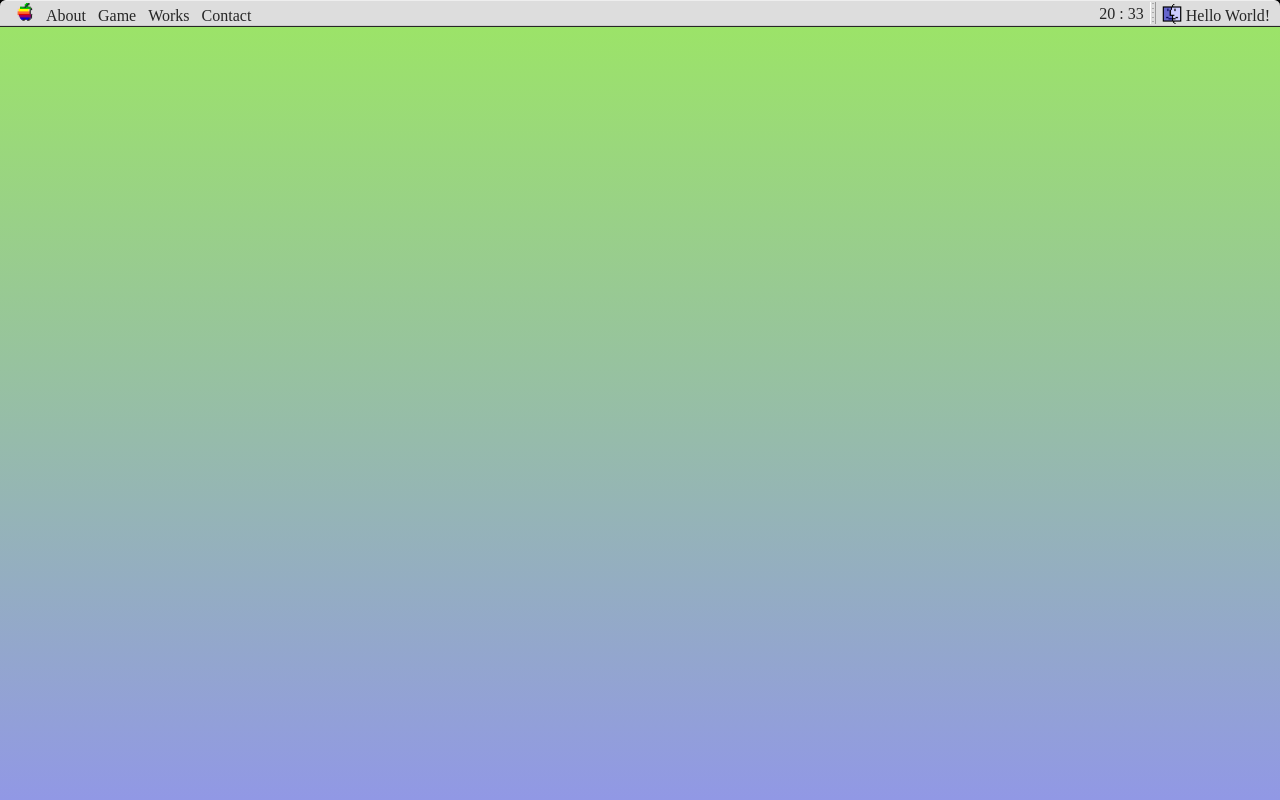
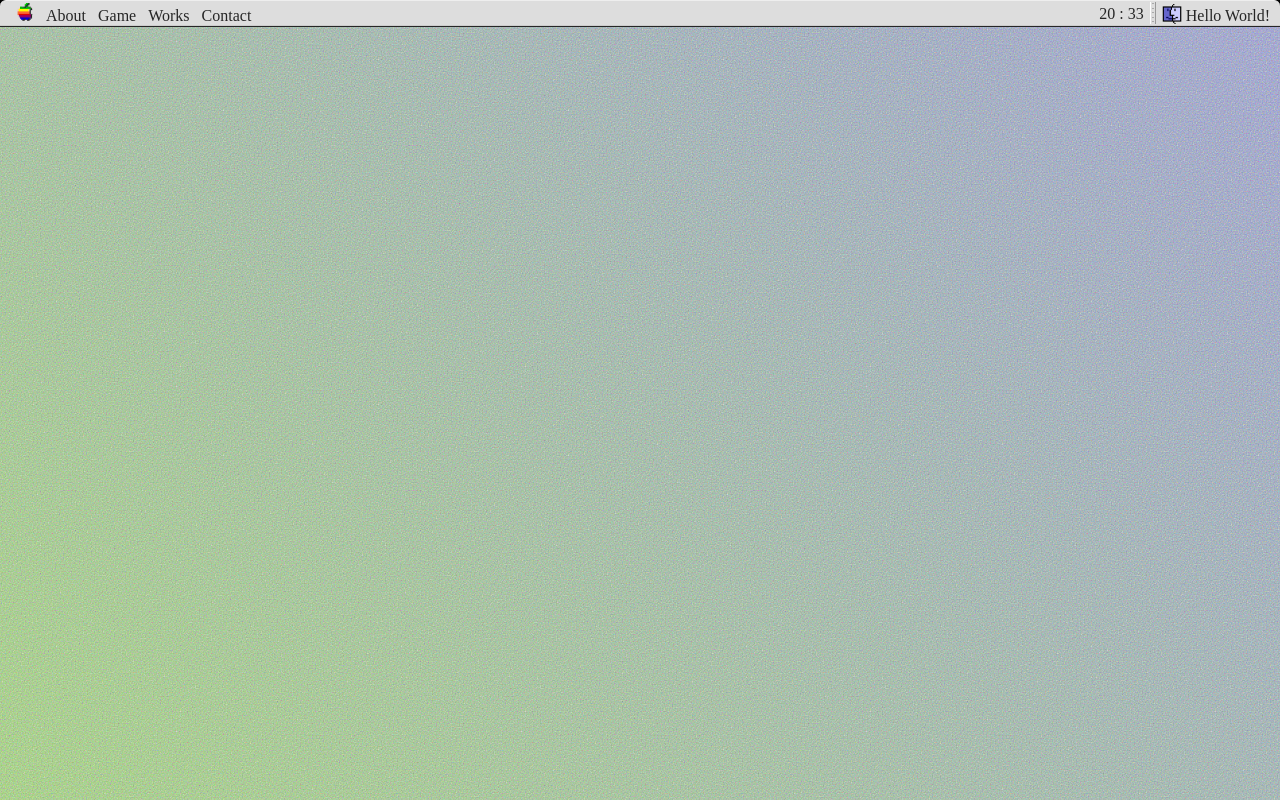
Before and after one commit to oardizzone/macos9-UI, a React (Vite) app: page / in a window 1280 px wide. Built offline with nearby package versions, Linux system fonts and the light colour scheme; a web font is replaced by a local one.

Commit message:
added noise effect to background

```diff
--- a/src/App.tsx
+++ b/src/App.tsx
@@ -1,5 +1,6 @@
 import React, { createContext, useRef, useState } from "react";
 import { MenuBar, Window } from "./components";
+import noiseSvg from "./assets/noise.svg";
 
 import "./styles/main.scss";
 
--- a/src/styles/main.scss
+++ b/src/styles/main.scss
@@ -4,9 +4,10 @@
 
 body {
   margin: 0 0 !important;
-  background-image: linear-gradient(#9ce664, #9198e5);
   background-size: cover;
   background-repeat: no-repeat;
+  background-image: url("../assets/noise.svg"),
+    linear-gradient(45deg, #9ce664, #9198e5);
 }
 
 #root {
```
Also changed, not shown: src/assets/noise.svg (added).
